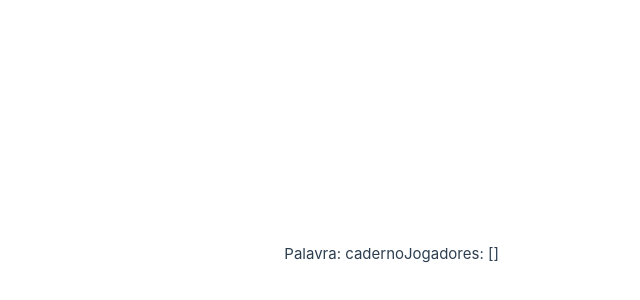
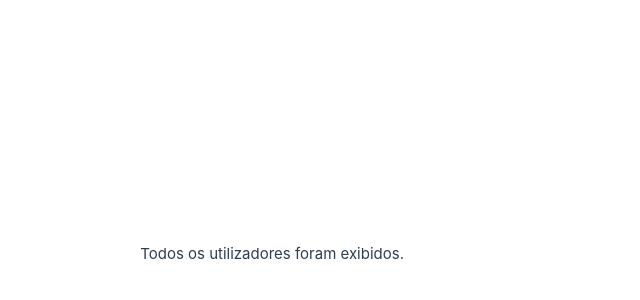
Before and after one commit to fernandogiroto/trickster_app, a Vue app: page /game in a window 1280 px wide. Shown: the part 146-446 px from the top of the page, without its empty margins (236-876 px from the left). Built offline with nearby package versions, Linux system fonts and the light colour scheme.

Commit message:
Create the function to add Word to the users and show in the GameView

```diff
--- a/src/stores/game.js
+++ b/src/stores/game.js
@@ -4,9 +4,28 @@ import { ref } from 'vue';
 export const useGameStore = defineStore('game', () => {
   const users = ref([]);
 
-  function addUser(username, test) {
+  function addUser(username) {
     users.value.push(
-      { username,  test});
+      { username,  word: ''});
+    saveUsersToLocalStorage();
+  }
+
+  function updateUserWord(word) {
+    if (users.value.length === 0) return;
+
+    // Choose a random user to be the impostor.
+    const impostorIndex = Math.floor(Math.random() * users.value.length);
+
+    // Update all users with the word.
+    users.value.forEach((user, index) => {
+      if (index === impostorIndex) {
+        user.word = 'impostor';
+      }
+      else {
+        user.word = word;
+      }
+    });
+
     saveUsersToLocalStorage();
   }
 
@@ -36,6 +55,7 @@ export const useGameStore = defineStore('game', () => {
   return {
     users,
     addUser,
+    updateUserWord,
     removeUser,
     clearUsers
   };
--- a/src/views/GameView.vue
+++ b/src/views/GameView.vue
@@ -1,27 +1,41 @@
 
 <template>
+    <div>
+    <div v-if="currentUser">
+      <h2>{{ currentUser.username }}</h2>
 
-    <p>Palavra: {{ randomObject }}</p>
-    <p>Jogadores: {{ store.users }}</p>
+      <p v-if="showWord">{{ currentUser.word }}</p>
 
+      <button v-if="!showWord" @click="showWord = true">Mostrar Palavra</button>
+      <button v-if="showWord" @click="nextUser">Esconder Palavra e Próximo</button>
+    </div>
+    <div v-else>
+      <p>Todos os utilizadores foram exibidos.</p>
+    </div>
+  </div>
 </template>
 
 
 <script setup>
 
-    import {ref} from 'vue';
+    import {onMounted, computed, ref} from 'vue';
     import { useGameStore } from '@/stores/game';
     import wordData from '@/utils/words';
 
     const store = useGameStore();
+    const words = wordData.words;
+    const currentIndex = ref(0);
+    const showWord = ref(false);
+    const currentUser = computed(() => store.users[currentIndex.value]);
 
-    const words = wordData.words;
+    const nextUser = () => {
+        showWord.value = false;
+        currentIndex.value++;
+    }
 
-    const getRandomObject = () => {
+    onMounted(() => {
         const randomIndex = Math.floor(Math.random() * words.length);
-        return words[randomIndex];
-    };
-
-    const randomObject = ref(getRandomObject());
+        store.updateUserWord(words[randomIndex]);
+    })
 
 </script>
--- a/src/views/HomeView.vue
+++ b/src/views/HomeView.vue
@@ -26,7 +26,7 @@
 
   const addUser = () => {
     if (username.value) {
-      store.addUser(username.value, 'impostor');
+      store.addUser(username.value, '');
       username.value = '';
     }
   };
```
